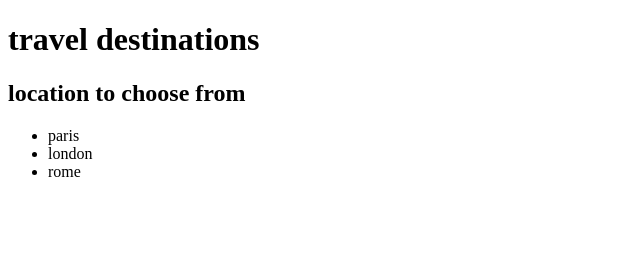
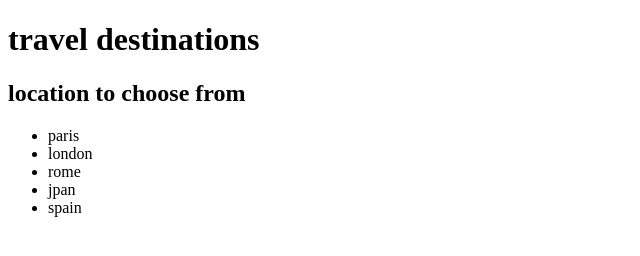
Before and after one commit to galo0008/mtm6201-week1Demo, a plain HTML site: page index.html in a window 1280 px wide. Shown: the full height of the page, 0-640 px from the left. Drawn offline with Linux system fonts and the light colour scheme.

Commit message:
add new locations

```diff
--- a/index.html
+++ b/index.html
@@ -16,6 +16,8 @@
             <li>paris</li>
             <li>london</li>
             <li>rome</li>
+            <li>jpan</li>
+            <li>spain</li>
 
         </ul>
     </main>
```
